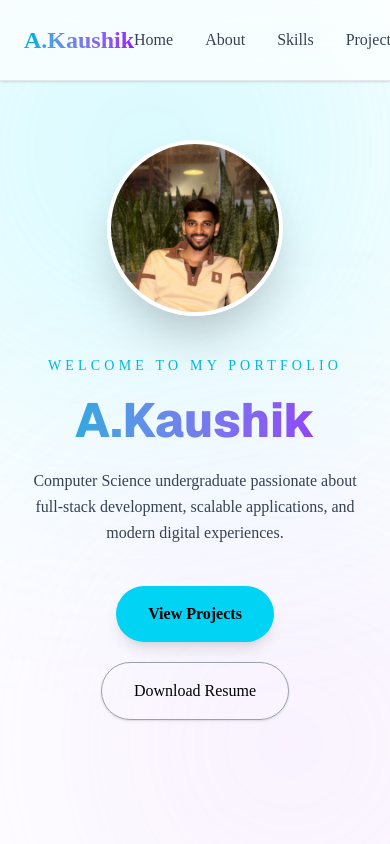
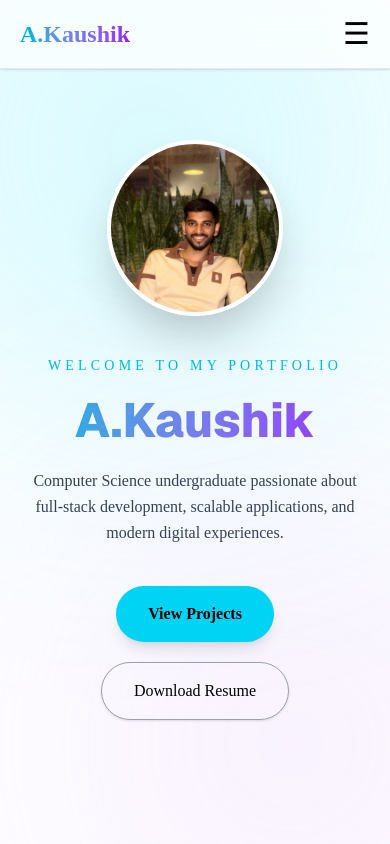
Before and after one commit to Akaushik3003/Ak, a Next.js app: page / in a window 390 px wide. Shown: the top 844 px of the page. Built offline with nearby package versions, Linux system fonts and the light colour scheme.

Commit message:
made navbar responsive

```diff
--- a/src/components/Navbar.tsx
+++ b/src/components/Navbar.tsx
@@ -18,16 +18,15 @@ export default function Navbar() {
       transition={{ duration: 0.8 }}
       className="fixed top-0 left-0 w-full z-50 backdrop-blur-xl bg-white/70 border-b border-gray-200 shadow-sm"
     >
-
-      <div className="max-w-7xl mx-auto flex justify-between items-center px-6 py-5">
+      <div className="max-w-7xl mx-auto flex justify-between items-center px-5 md:px-6 py-4">
 
         {/* Logo */}
-        <h1 className="text-2xl font-bold bg-gradient-to-r from-cyan-500 to-purple-600 bg-clip-text text-transparent">
+        <h1 className="text-2xl md:text-3xl font-bold bg-gradient-to-r from-cyan-500 to-purple-600 bg-clip-text text-transparent">
           A.Kaushik
         </h1>
 
-        {/* Nav Links */}
-        <div className="flex items-center gap-8">
+        {/* Desktop Nav */}
+        <div className="hidden md:flex items-center gap-8">
 
           {navItems.map((item, index) => (
             <a
@@ -52,8 +51,12 @@ export default function Navbar() {
 
         </div>
 
+        {/* Mobile Menu Icon */}
+        <div className="md:hidden text-3xl text-black cursor-pointer">
+          ☰
         </div>
 
+      </div>
     </motion.nav>
   );
 }
```
Lines whose indentation alone changed are shown as unchanged.
